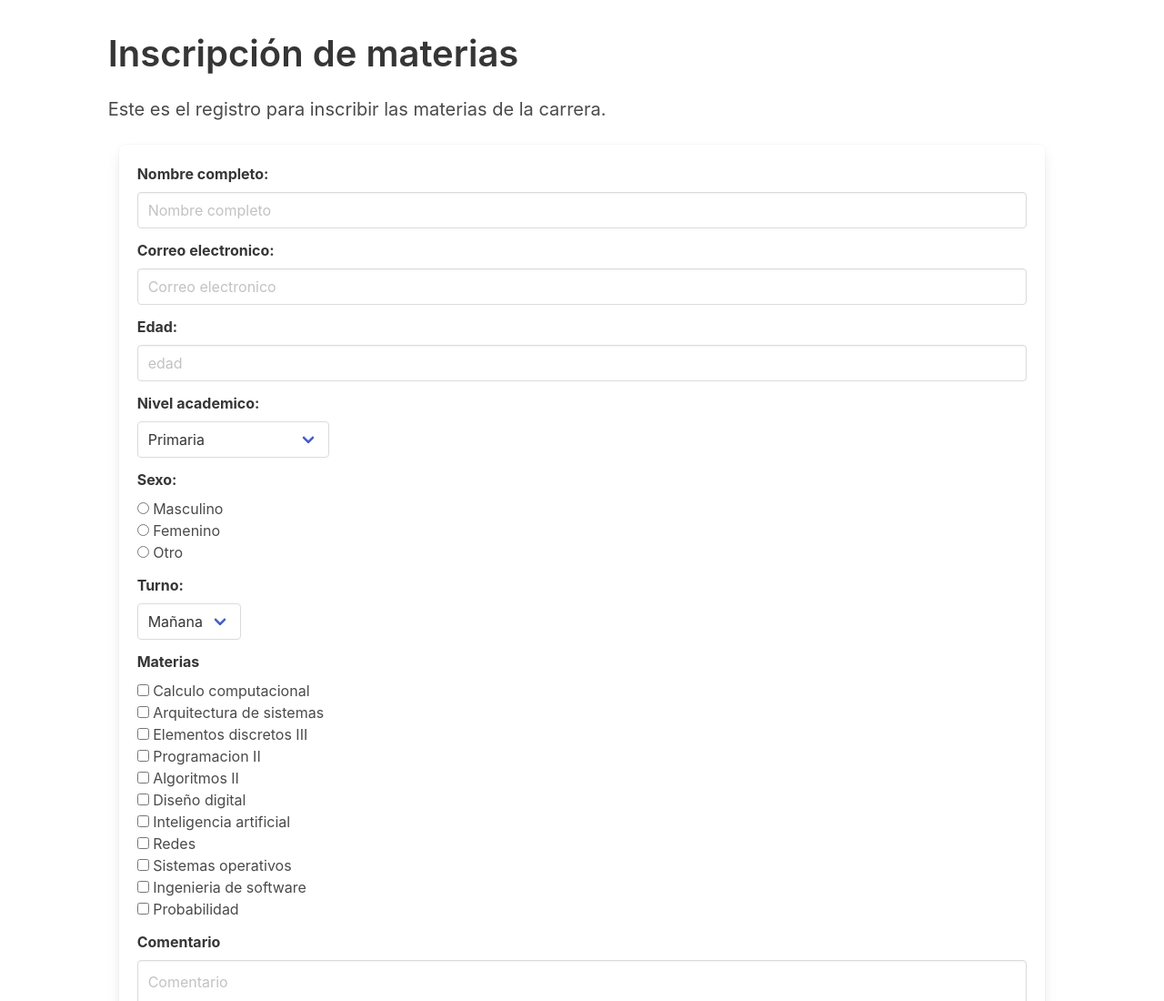
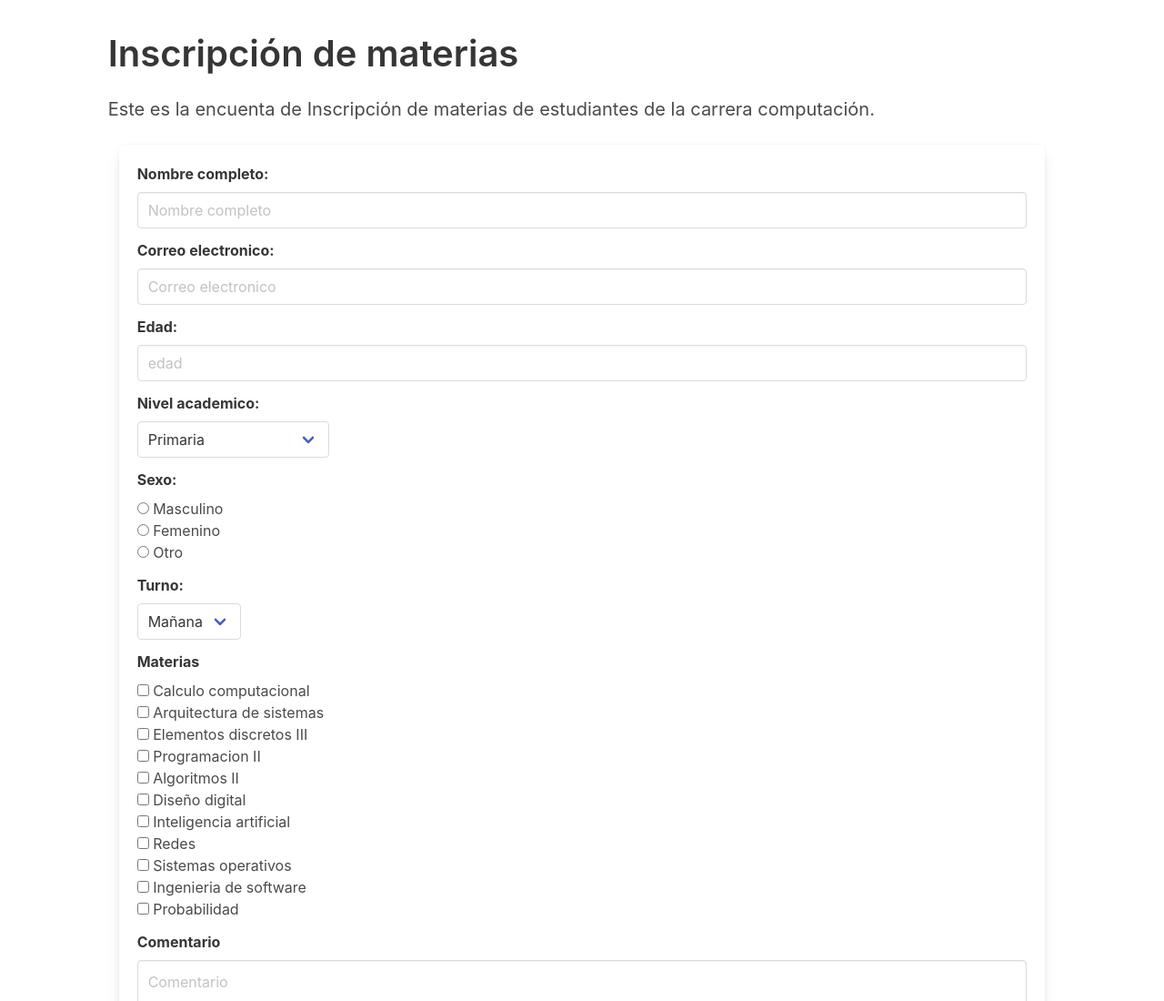
Before and after one commit to gejocad/paginaTributoFormulario, a plain HTML site: page formulario.html in a window 1280 px wide. Shown: the top 1100 px of the page at 91% size. Drawn offline with nearby package versions, Linux system fonts and the light colour scheme.

Commit message:
ultimos ajustes en formulario

```diff
--- a/formulario.html
+++ b/formulario.html
@@ -14,7 +14,7 @@
         <h1 class="title" id="title">
           Inscripción de materias
         </h1>
-        <p class="text" id="description">Este es el registro para inscribir las materias de la carrera.</p>
+        <p class="text" id="description">Este es la encuenta de Inscripción de materias de estudiantes de la carrera computación.</p>
        </div>
     <form class="box mx-3 my-3" id="survey-form">
       <div class="field">
```
